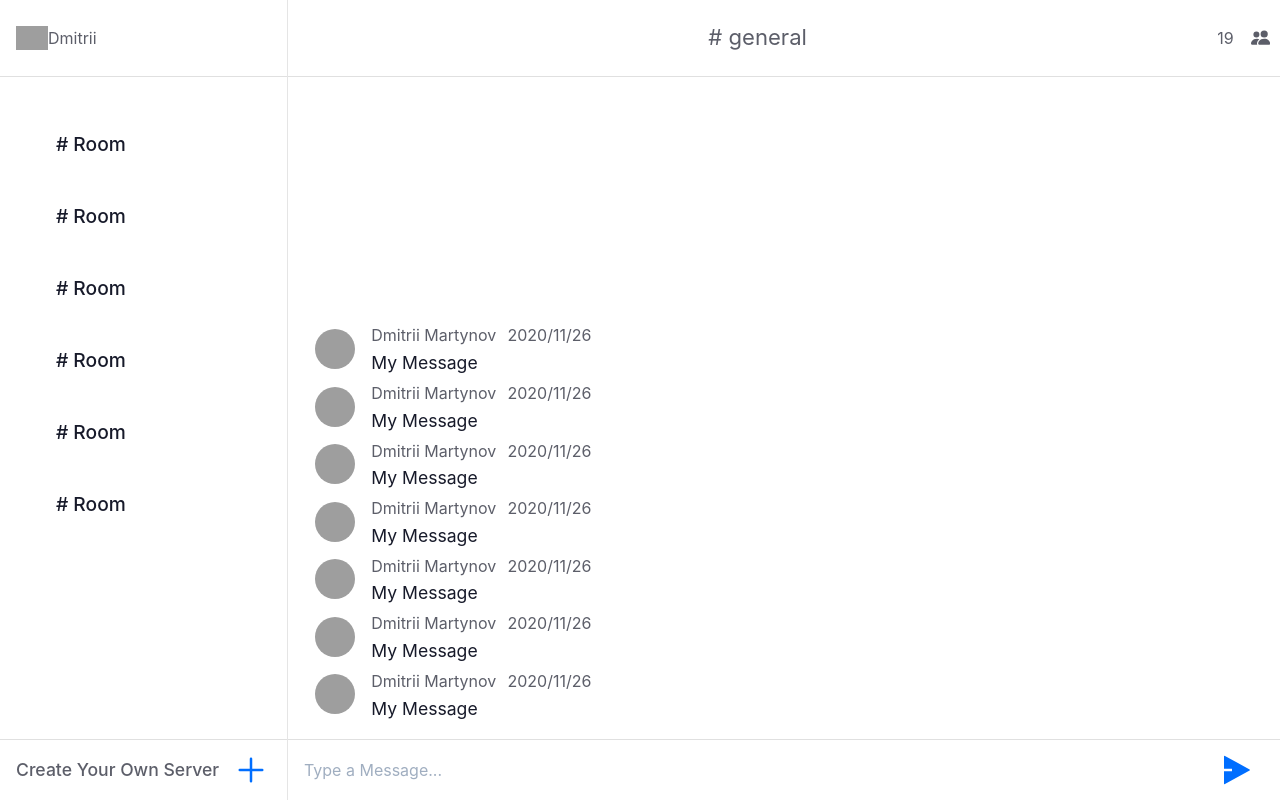
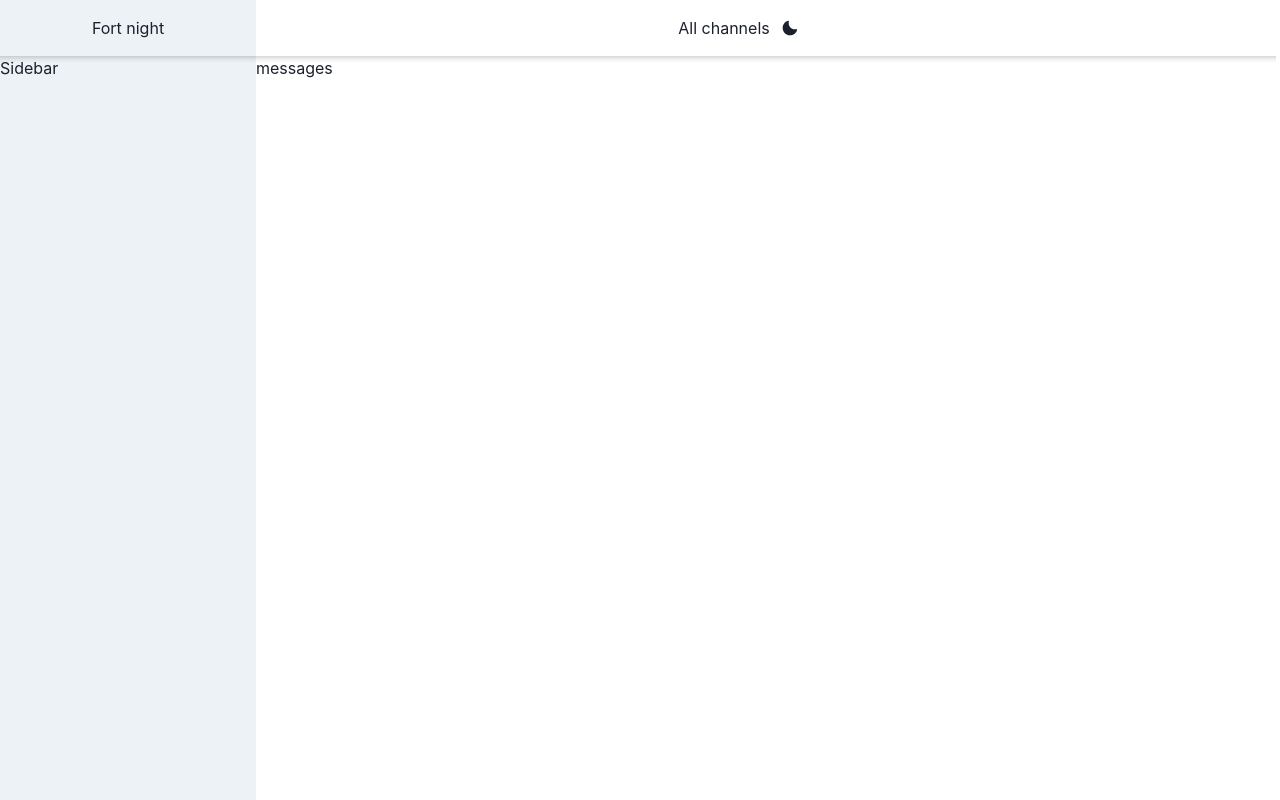
Before and after one commit to martynov-dm/chat_app_socketio, a React app in the folder client/: page / in a window 1280 px wide. Built offline with nearby package versions, Linux system fonts and the light colour scheme; grey boxes are pictures that could not be loaded; a web font is replaced by a local one.

Commit message:
finished layout, added white/black schemes

```diff
--- /dev/null
+++ b/client/src/components/ChannelHeader/ChannelHeader.tsx
@@ -0,0 +1,126 @@
+import React from 'react'
+import { css } from '@emotion/react'
+import ThemeToggler from '../common/ThemeToggler'
+import { useColorModeValue } from '@chakra-ui/react'
+
+const ChannelHeader = (props: any) => {
+  const bgColor = useColorModeValue('#FFFFFF', '#2D3748')
+
+  return (
+    <header
+      css={css`
+        grid-column: 2/3;
+        grid-row: 1/2;
+
+        position: relative;
+        width: 100%;
+        height: 100%;
+        display: flex;
+        align-items: center;
+        justify-content: center;
+
+        z-index: 1;
+
+        background-color: ${bgColor};
+        &:after {
+          display: block;
+          content: '.';
+          font-size: 0;
+          color: transparent;
+          height: 7px;
+          width: 100%;
+          padding-left: 4px;
+          position: absolute;
+          bottom: -7px;
+          left: -4px;
+          box-shadow: inset 0px 7px 6px -6px rgba(0, 0, 0, 0.25);
+        }
+      `}
+    >
+      <div>All channels</div>
+      <ThemeToggler />
+    </header>
+  )
+}
+
+export default ChannelHeader
+
+// import React from 'react'
+// import styled from 'styled-components'
+// import { BsFillPeopleFill } from 'react-icons/bs'
+// import { css } from '@emotion/react'
+// import ThemeToggler from '../../common/ThemeToggler'
+
+// const RoomTitleStyles = styled.div`
+//   font-size: 1.38rem;
+//   color: rgba(23, 26, 42, 0.7);
+//   justify-self: end;
+// `
+// const RoomPeopleStyles = styled.button`
+//   width: 3.3rem;
+//   height: 2.2rem;
+//   display: flex;
+//   align-items: center;
+//   justify-content: space-between;
+//   color: rgba(23, 26, 42, 0.7);
+//   background-color: #fff;
+
+//   svg {
+//     fill: rgba(23, 26, 42, 0.7);
+
+//     width: 1.2rem;
+//     height: 1.2rem;
+//   }
+// `
+
+// const RoomHeader = () => {
+//   return (
+//     <header
+//       css={css`
+//         box-shadow: 0px 7px 16px 0px rgba(0, 0, 0, 0.71);
+//         display: flex;
+//         align-items: center;
+//         justify-content: center;
+//         padding: 0.62rem;
+//         height: 4.8rem;
+//         width: 100%;
+//       `}
+//     >
+//       <div style={{ flexGrow: 1 }}></div>
+//       <RoomTitleStyles>
+//         <h1># general</h1>
+//       </RoomTitleStyles>
+//       <div style={{ flexGrow: 1 }}></div>
+
+//       <ThemeToggler />
+//     </header>
+//   )
+// }
+
+// export default RoomHeader
+
+// import React from 'react'
+// import { css } from '@emotion/react'
+
+// const UserHeader: React.FC = () => {
+//   return (
+//     <header
+//       css={css`
+//         box-shadow: 0px 7px 16px 0px rgba(0, 0, 0, 0.71);
+//         z-index: 1;
+//         display: flex;
+//         align-items: center;
+//         padding: 1rem;
+//         height: 4.8rem;
+//         color: rgba(23, 26, 42, 0.7);
+//         font-weight: normal;
+//       `}
+//     >
+//       <div>
+//         <h3>Dmitrii</h3>
+//       </div>
+//     </header>
+//   )
+// }
+
+// export default UserHeader
--- a/client/src/components/MainWindow/MainWindow.tsx
+++ b/client/src/components/MainWindow/MainWindow.tsx
@@ -1,25 +1,34 @@
 import React from 'react'
+import { css } from '@emotion/react'
 
 import styled from 'styled-components'
 import RoomHeader from './RoomHeader/RoomHeader'
 import MessageList from './MessageList/MessageList'
 import CreateMessageForm from './CreateMessageForm/CreateMessageForm'
-
-const MessagesSectionLayout = styled.section`
-  width: 100vw;
-  height: 100vh;
-  display: flex;
-  flex-direction: column;
-  position: relative;
-`
+import { useColorModeValue } from '@chakra-ui/react'
 
 const MainWindow = () => {
+  const bgColor = useColorModeValue('#FFFFFF', '#2D3748')
+
   return (
-    <MessagesSectionLayout>
-      <RoomHeader />
+    <section
+      css={css`
+        grid-column: 2/3;
+        grid-row: 2/3;
+
+        width: 100%;
+        height: 100%;
+        flex-direction: column;
+        position: relative;
+
+        background-color: ${bgColor};
+      `}
+    >
+      <div>messages</div>
+      {/* <RoomHeader />
       <MessageList />
-      <CreateMessageForm />
-    </MessagesSectionLayout>
+      <CreateMessageForm /> */}
+    </section>
   )
 }
 
--- a/client/src/components/Sidebar/Sidebar.tsx
+++ b/client/src/components/Sidebar/Sidebar.tsx
@@ -3,24 +3,38 @@ import styled from 'styled-components'
 import CreateServer from './CreateServer/CreateServer'
 import RoomList from './RoomList/RoomList'
 import UserHeader from './UserHeader/UserHeader'
+import { css } from '@emotion/react'
+import { useColorModeValue } from '@chakra-ui/react'
 
-const SidebarLayout = styled.aside`
-  flex: none;
-  width: 18rem;
-  height: 100vh;
-  display: flex;
-  flex-direction: column;
-  border-right: 1px solid rgba(0, 0, 0, 0.1);
-  background: #ffffff;
-`
+// const SidebarLayout = styled.aside`
+//   flex: none;
+//   width: 18rem;
+//   height: 100vh;
+//   display: flex;
+//   flex-direction: column;
+//   border-right: 1px solid rgba(0, 0, 0, 0.1);
+//   background: #ffffff;
+// `
 
 const Sidebar: React.FC = () => {
+  const bgColor = useColorModeValue('#EDF2F7', '#1A202C')
+
   return (
-    <SidebarLayout>
-      <UserHeader />
+    <aside
+      css={css`
+        grid-column: 1/2;
+        grid-row: 2/3;
+        height: 100%;
+        width: 100%;
+
+        background-color: ${bgColor};
+      `}
+    >
+      <div>Sidebar</div>
+      {/* <UserHeader />
       <RoomList />
-      <CreateServer />
-    </SidebarLayout>
+      <CreateServer /> */}
+    </aside>
   )
 }
 
--- /dev/null
+++ b/client/src/components/SidebarHeader/SidebarHeader.tsx
@@ -0,0 +1,122 @@
+import React from 'react'
+import { css } from '@emotion/react'
+import { useColorModeValue } from '@chakra-ui/react'
+
+const SidebarHeader = (props: any) => {
+  const bgColor = useColorModeValue('#EDF2F7', '#1A202C')
+  return (
+    <header
+      css={css`
+        width: 100%;
+        grid-column: 1/2;
+        grid-row: 1/2;
+
+        background-color: ${bgColor};
+
+        position: relative;
+        display: flex;
+        align-items: center;
+        justify-content: center;
+
+        &:after {
+          display: block;
+          content: '.';
+          font-size: 0;
+          color: transparent;
+          height: 7px;
+          width: 100%;
+          padding-left: 4px;
+          position: absolute;
+          bottom: -7px;
+          left: -4px;
+          /* background: ${bgColor}; */
+          box-shadow: inset 0px 7px 6px -6px rgba(0, 0, 0, 0.25);
+        }
+      `}
+    >
+      <div>Fort night</div>
+    </header>
+  )
+}
+
+export default SidebarHeader
+
+// import React from 'react'
+// import styled from 'styled-components'
+// import { BsFillPeopleFill } from 'react-icons/bs'
+// import { css } from '@emotion/react'
+// import ThemeToggler from '../../common/ThemeToggler'
+
+// const RoomTitleStyles = styled.div`
+//   font-size: 1.38rem;
+//   color: rgba(23, 26, 42, 0.7);
+//   justify-self: end;
+// `
+// const RoomPeopleStyles = styled.button`
+//   width: 3.3rem;
+//   height: 2.2rem;
+//   display: flex;
+//   align-items: center;
+//   justify-content: space-between;
+//   color: rgba(23, 26, 42, 0.7);
+//   background-color: #fff;
+
+//   svg {
+//     fill: rgba(23, 26, 42, 0.7);
+
+//     width: 1.2rem;
+//     height: 1.2rem;
+//   }
+// `
+
+// const RoomHeader = () => {
+//   return (
+//     <header
+//       css={css`
+//         box-shadow: 0px 7px 16px 0px rgba(0, 0, 0, 0.71);
+//         display: flex;
+//         align-items: center;
+//         justify-content: center;
+//         padding: 0.62rem;
+//         height: 4.8rem;
+//         width: 100%;
+//       `}
+//     >
+//       <div style={{ flexGrow: 1 }}></div>
+//       <RoomTitleStyles>
+//         <h1># general</h1>
+//       </RoomTitleStyles>
+//       <div style={{ flexGrow: 1 }}></div>
+
+//       <ThemeToggler />
+//     </header>
+//   )
+// }
+
+// export default RoomHeader
+
+// import React from 'react'
+// import { css } from '@emotion/react'
+
+// const UserHeader: React.FC = () => {
+//   return (
+//     <header
+//       css={css`
+//         box-shadow: 0px 7px 16px 0px rgba(0, 0, 0, 0.71);
+//         z-index: 1;
+//         display: flex;
+//         align-items: center;
+//         padding: 1rem;
+//         height: 4.8rem;
+//         color: rgba(23, 26, 42, 0.7);
+//         font-weight: normal;
+//       `}
+//     >
+//       <div>
+//         <h3>Dmitrii</h3>
+//       </div>
+//     </header>
+//   )
+// }
+
+// export default UserHeader
--- a/client/src/pages/Main.tsx
+++ b/client/src/pages/Main.tsx
@@ -2,23 +2,30 @@ import React from 'react'
 import MainWindow from '../components/MainWindow/MainWindow'
 import Sidebar from '../components/Sidebar/Sidebar'
 import styled from 'styled-components'
+import { css } from '@emotion/react'
+import SidebarHeader from '../components/SidebarHeader/SidebarHeader'
+import ChannelHeader from '../components/ChannelHeader/ChannelHeader'
 
 const Main: React.FC = () => {
-  const MainPageLayout = styled.main`
-    display: flex;
-    margin: auto;
-    width: 100%;
-    height: 100%;
-    background: #fff;
-    overflow: hidden;
-  `
-
   return (
     <>
-      <MainPageLayout>
+      <main
+        css={css`
+          margin: auto;
+          width: 100vw;
+          height: 100vh;
+
+          display: grid;
+          grid-template-columns: minmax(10rem, 20%) 1fr;
+          grid-template-rows: minmax(3rem, 7%) 1fr;
+        `}
+      >
+        <SidebarHeader />
         <Sidebar />
+
+        <ChannelHeader />
         <MainWindow />
-      </MainPageLayout>
+      </main>
     </>
   )
 }
```
Also changed, not shown: 1 other file (tests, documents, lock files or other folders).
